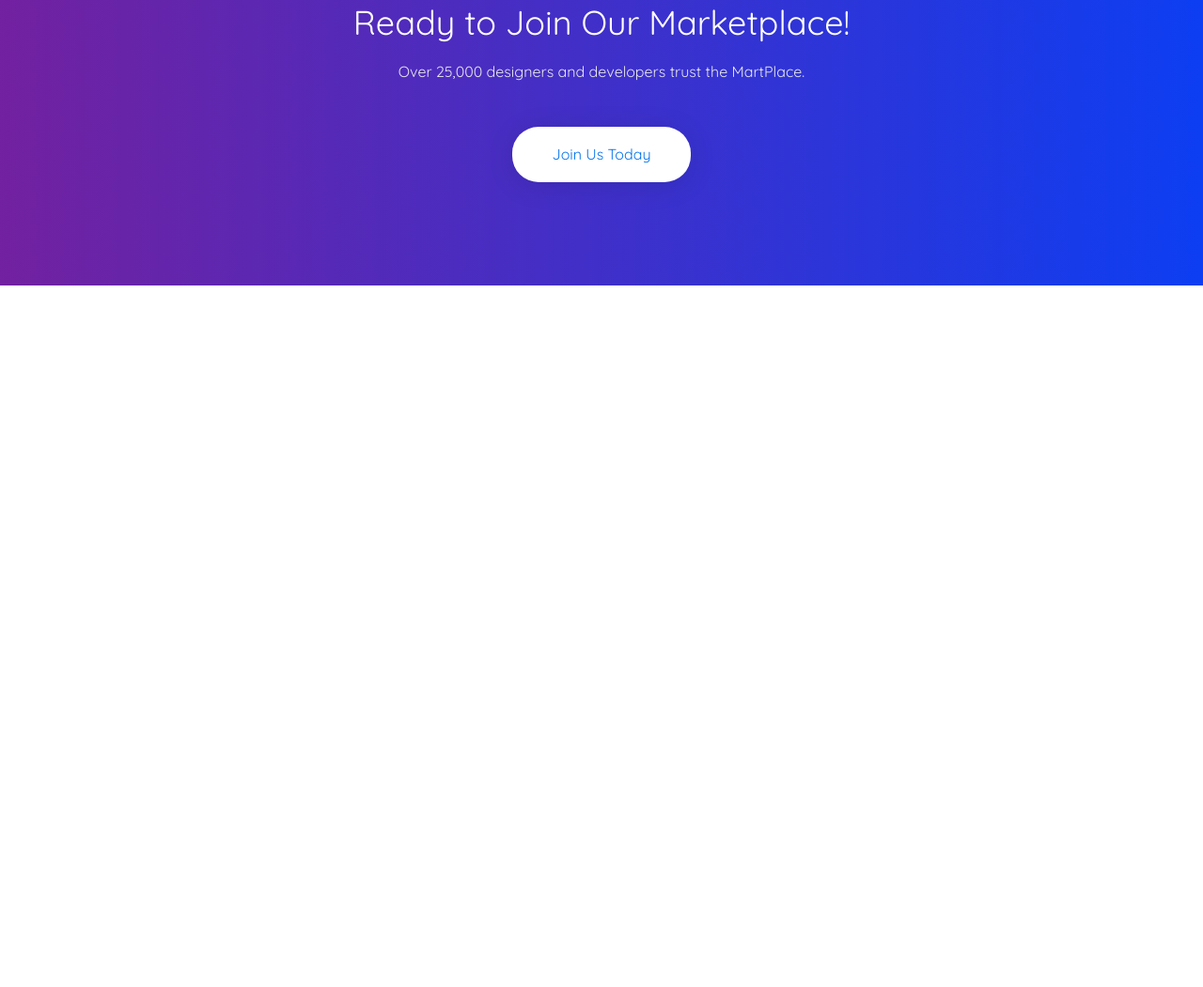
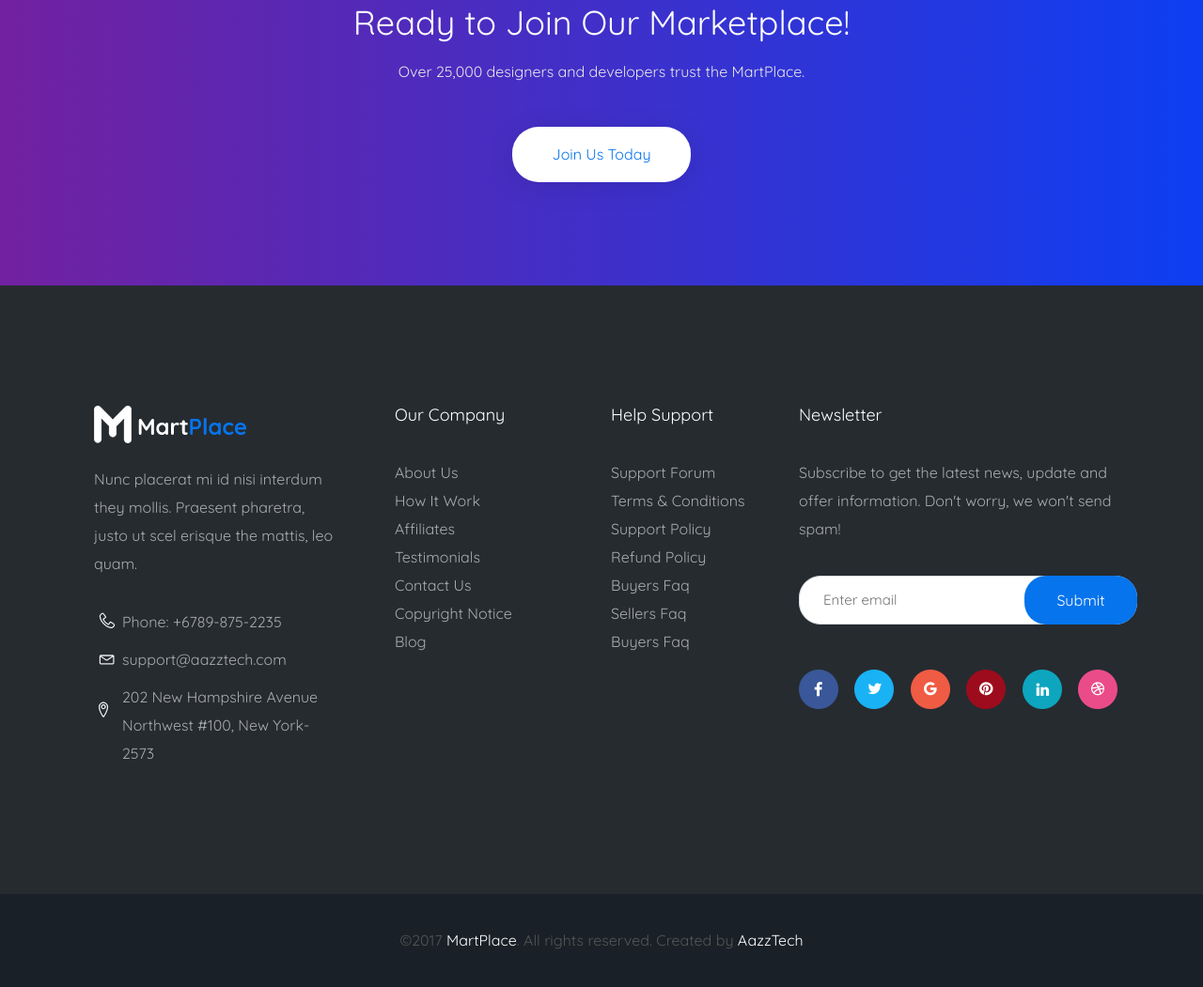
Before and after one commit to demi24/martplace.github.io, a website: page app/index.html in a window 1280 px wide. Shown: the part 9685-10736 px from the top of the page at 94% size. Before the commit the page ends 9989 px from the top, so only its background shows below. Drawn offline with nearby package versions, Linux system fonts and the light colour scheme; files that its build step writes are made by us from their sources.

Commit message:
added footer

```diff
--- a/app/index.html
+++ b/app/index.html
@@ -861,6 +861,75 @@
     <div class="start__box-btn blue"><a href="#">Join Us Today</a></div>
   </section>
   <!-- end join -->
+  <!-- start footer -->
+  <footer class="footer__top">
+    <div class="container">
+      <div class="footer__inner">
+
+        <div class="footer__contacts">
+          <div class="header__logo">
+            <img src="img/logo-white.png" alt="">
+          </div>
+          <div class="p-text">Nunc placerat mi id nisi interdum they mollis. Praesent pharetra, justo ut scel erisque
+            the mattis, leo quam.</div>
+          <div class="contacts-box p-text">
+            <a class="footer-phone" href="tel:6789-875-2235">Phone: +6789-875-2235</a>
+            <div class="email">support@aazztech.com</div>
+            <div class="location">202 New Hampshire Avenue
+              Northwest #100, New York-2573</div>
+          </div>
+        </div>
+
+        <div class="footer__about">
+          <div class="footer-title">Our Company</div>
+          <ul>
+            <li><a href="#">About Us</a></li>
+            <li><a href="#">How It Work</a></li>
+            <li><a href="#">Affiliates</a></li>
+            <li><a href="#">Testimonials</a></li>
+            <li><a href="#">Contact Us</a></li>
+            <li><a href="#">Copyright Notice</a></li>
+            <li><a href="#">Blog</a></li>
+          </ul>
+        </div>
+        <div class="footer__about">
+          <div class="footer-title">Help Support</div>
+          <ul>
+            <li><a href="#">Support Forum</a></li>
+            <li><a href="#">Terms & Conditions</a></li>
+            <li><a href="#">Support Policy</a></li>
+            <li><a href="#">Refund Policy</a></li>
+            <li><a href="#">Buyers Faq</a></li>
+            <li><a href="#">Sellers Faq</a></li>
+            <li><a href="#">Buyers Faq</a></li>
+          </ul>
+        </div>
+        <div class="footer__subscr">
+          <div class="footer-title">Newsletter</div>
+          <div class="p-text">Subscribe to get the latest news, update and offer information. Don't worry, we won't send
+            spam!</div>
+          <div class="footer-search header__menu-search">
+            <form action="">
+              <input type="text" placeholder="Enter email">
+              <button type="submit">Submit</button>
+            </form>
+          </div>
+          <div class="footer__social">
+            <img src="img/social-ico/fb.png" alt="Facebook"><a href="#"></a>
+            <img src="img/social-ico/twitter.png" alt="Twitter"><a href="#"></a>
+            <img src="img/social-ico/google.png" alt=""><a href="#"></a>
+            <img src="img/social-ico/pint.png" alt=""><a href="#"></a>
+            <img src="img/social-ico/in.png" alt=""><a href="#"></a>
+            <img src="img/social-ico/glob.png" alt=""><a href="#"></a>
+          </div>
+        </div>
+      </div>
+    </div>
+  </footer>
+  <div class="footer__bottom">
+    ©2017 <span>MartPlace</span>. All rights reserved. Created by <span>AazzTech</span>
+  </div>
+  <!-- end footer -->
   <script src="https://ajax.googleapis.com/ajax/libs/jquery/3.4.1/jquery.min.js"></script>
   <script src="js/libs.min.js"></script>
   <script src="js/main.js"></script>
--- a/app/scss/style.scss
+++ b/app/scss/style.scss
@@ -697,7 +697,7 @@
   max-width: 190px;
   margin: 0 auto;
 }
-.purple{
+.purple {
   color: #7347c1;
 }
 .purple a {
@@ -706,7 +706,7 @@
   padding: 26px;
   text-align: center;
 }
-.blue{
+.blue {
   color: #0674ec;
 }
 .blue a {
@@ -846,28 +846,137 @@
   margin: 0 auto;
   text-align: center;
   padding: 60px 0px 60px;
-  img{
+  img {
     margin-bottom: 30px;
   }
 }
-.guarantee-title{
+.guarantee-title {
   font-size: 24px;
   color: #000;
 }
 //end guarantee
 // start join
-.join{
+.join {
   background-image: linear-gradient(to left, #0d3ef2 0%, #7221a0 100%);
   padding: 110px 0;
   text-align: center;
 }
-.join-title{
+.join-title {
   color: #fff;
   font-size: 36px;
   margin-bottom: 23px;
 }
-.join-text{
+.join-text {
   color: #e7e7e7;
   margin-bottom: 50px;
 }
 //end join
+//start footer
+.footer__top {
+  background-color: #262b30;
+  padding: 128px 0px 125px;
+}
+.footer__inner {
+  display: flex;
+  justify-content: space-between;
+  color: #ababab;
+}
+.footer__contacts {
+  padding: 0px 30px;
+  & .header__logo {
+    padding-bottom: 20px;
+    img {
+      width: 163px;
+      height: 40px;
+    }
+  }
+}
+.contacts-box {
+  padding-left: 30px;
+}
+.footer-phone {
+  margin-top: 32px;
+  margin-bottom: 10px;
+  position: relative;
+  &::before {
+    position: absolute;
+    content: "";
+    width: 18px;
+    height: 17px;
+    background-image: url(../img/footer/phone-handset.png);
+    background-repeat: no-repeat;
+    left: -25px;
+    top: 5px;
+  }
+}
+.email {
+  margin-bottom: 10px;
+  position: relative;
+  &::before {
+    position: absolute;
+    content: "";
+    width: 18px;
+    height: 17px;
+    background-image: url(../img/footer/envelope.png);
+    background-repeat: no-repeat;
+    left: -25px;
+    top: 10px;
+  }
+}
+.location {
+  margin-bottom: 10px;
+  position: relative;
+  &::before {
+    position: absolute;
+    content: "";
+    width: 18px;
+    height: 17px;
+    background-image: url(../img/footer/map-marker.png);
+    background-repeat: no-repeat;
+    left: -25px;
+    top: 20px;
+  }
+}
+.footer__about {
+  max-width: 230px;
+  width: 100%;
+  padding: 0px 30px;
+  color: #fff;
+  li {
+    color: #ababab;
+    line-height: 30px;
+  }
+}
+.footer-title {
+  font-size: 18px;
+  margin-bottom: 36px;
+  color: #fff;
+}
+.footer-search {
+  margin-top: 35px;
+  button {
+    color: #fff;
+    max-width: 120px;
+    width: 100%;
+  }
+}
+.footer__bottom{
+  background-color: #192027;
+  text-align: center;
+  padding: 40px 0;
+  span{
+    color: #fff;
+  }
+}
+.footer__subscr{
+  max-width: 360px;
+  width: 100%;
+}
+.footer__social{
+
+  margin-top: 48px;
+  img{
+    margin-right: 13px;
+  }
+}
+//end footer
```
Also changed, not shown: app/img/footer/envelope.png (added), app/img/footer/map-marker.png (added), app/img/footer/phone-handset.png (added), app/img/logo-white.png (added), app/img/social-ico/fb.png (added), app/img/social-ico/glob.png (added), app/img/social-ico/google.png (added), app/img/social-ico/in.png (added), app/img/social-ico/pint.png (added), app/img/social-ico/twitter.png (added). Lines whose indentation alone changed are shown as unchanged.
